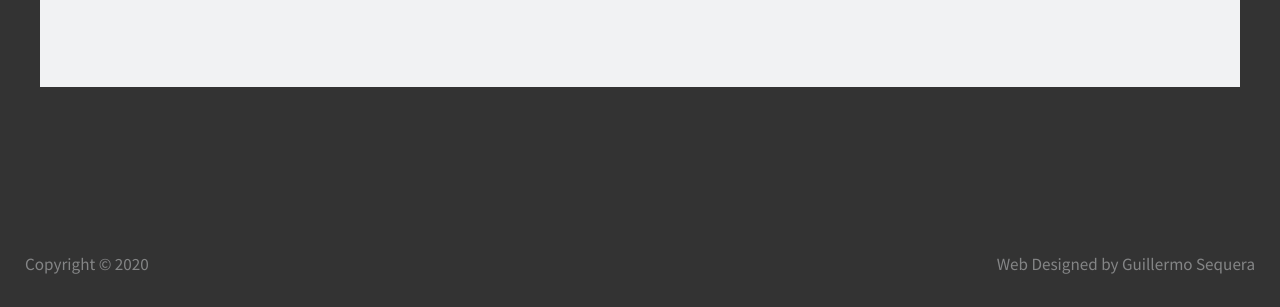
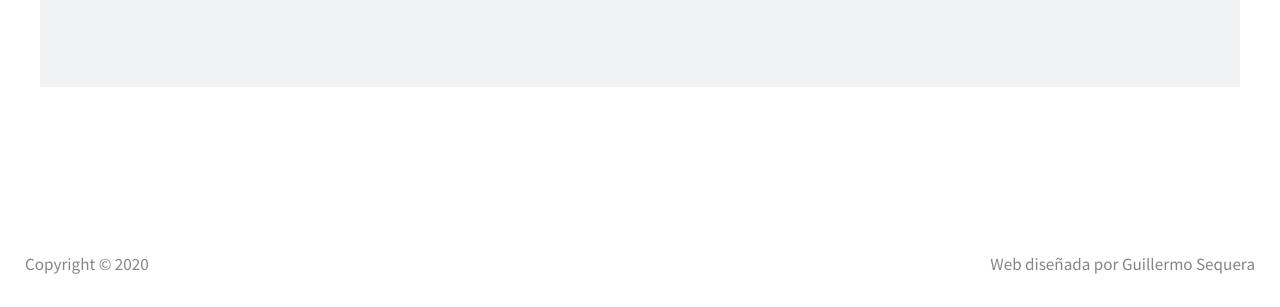
Before and after one commit to guillermosequera/Myweb, a plain HTML site: page Proyecto/index.html in a window 1280 px wide. Shown: the part 4744-5051 px from the top of the page. Drawn offline with Linux system fonts and the light colour scheme.

Commit message:
correction

```diff
--- a/Proyecto/index.html
+++ b/Proyecto/index.html
@@ -302,7 +302,7 @@
 
             <footer class="tm-footer">
                 <span>Copyright &copy; 2020</span>
-                <span>Web Designed by
+                <span>Web diseñada por
                 <a href="https://www.linkedin.com/in/guillermo-sequera-45b5741a4/" title="Diseño miWeb" target="_parent" rel="nofollow">Guillermo Sequera</a></span>
         </footer>
 
--- a/Proyecto/style.css
+++ b/Proyecto/style.css
@@ -1,7 +1,7 @@
 html { overflow-x: hidden; }
 
 body {
-    background-color: #333;
+    /* background-color: #333; */
     font-family: 'Source Sans Pro', sans-serif;
     font-size: 19px;
     line-height: 1.8em;
```
